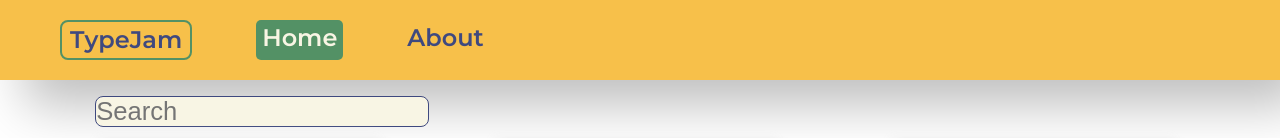
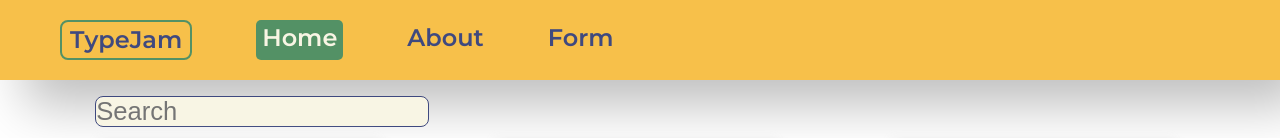
Before and after one commit to Kubatbekkk/rs-school-react, a React (Vite) app: page / in a window 1280 px wide. Shown: the top 138 px of the page. Built offline with nearby package versions, Linux system fonts and the light colour scheme.

Commit message:
upd: add NavLink to /form

```diff
--- a/src/components/Header.tsx
+++ b/src/components/Header.tsx
@@ -25,6 +25,13 @@ export class Header extends Component {
           >
             About
           </NavLink>
+          <NavLink
+            end
+            to={'/form'}
+            className={({ isActive }) => (isActive ? classes.active : undefined)}
+          >
+            Form
+          </NavLink>
         </Container>
       </nav>
     );
```
